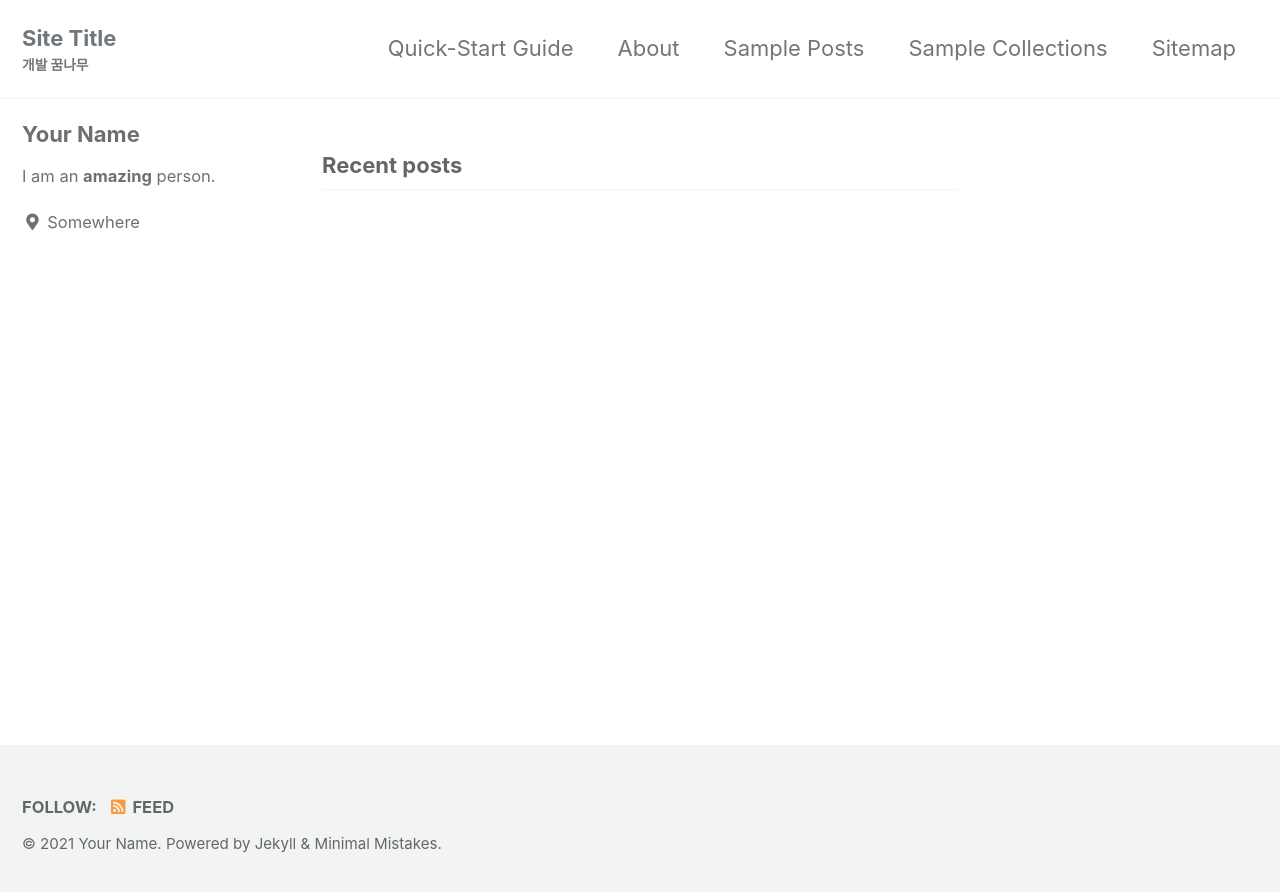
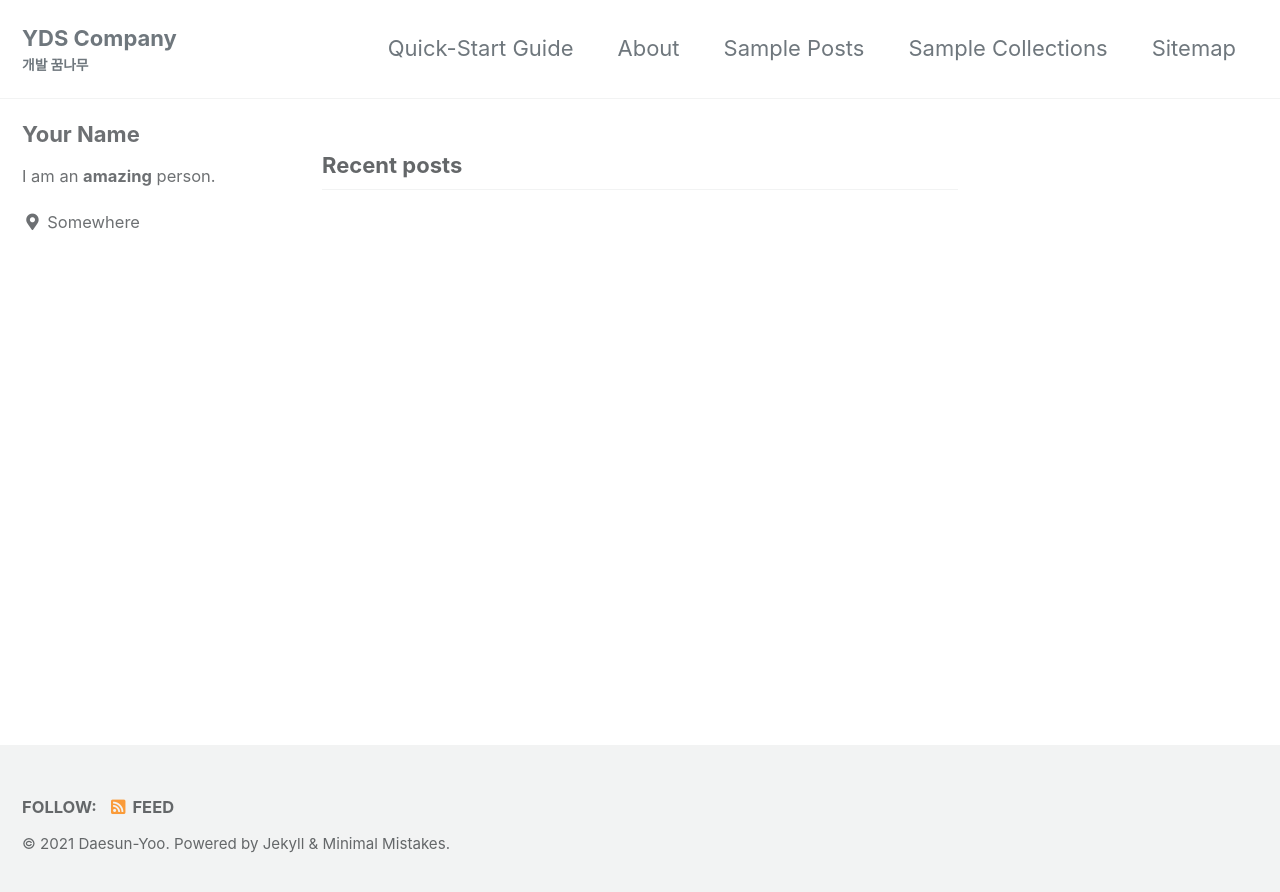
Before and after one commit to Daesun-Yoo/Daesun-Yoo.github.io, a Jekyll site: the page built from index.html, in a window 1280 px wide. Shown: the top 892 px of the page. Built offline with Jekyll 4.4.1, drawn with Linux system fonts in a browser that asks for light colours; cached includes are drawn as plain includes; the list of posts is cut into pages by our own code.

Commit message:
Update _config.yml

```diff
--- a/_config.yml
+++ b/_config.yml
@@ -16,10 +16,10 @@ minimal_mistakes_skin    : "default" # "air", "aqua", "contrast", "dark", "dirt"
 
 # Site Settings
 locale                   : "en-US"
-title                    : "Site Title"
+title                    : "YDS Company"
 title_separator          : "-"
 subtitle                 : "개발 꿈나무"# site tagline that appears below site title in masthead
-name                     : "Your Name"
+name                     : "Daesun-Yoo"
 description              : "An amazing website."
 url                      : "https://Daesun-yoo.github.io/"# the base hostname & protocol for your site e.g. "https://mmistakes.github.io"
 baseurl                  : # the subpath of your site, e.g. "/blog"
```
